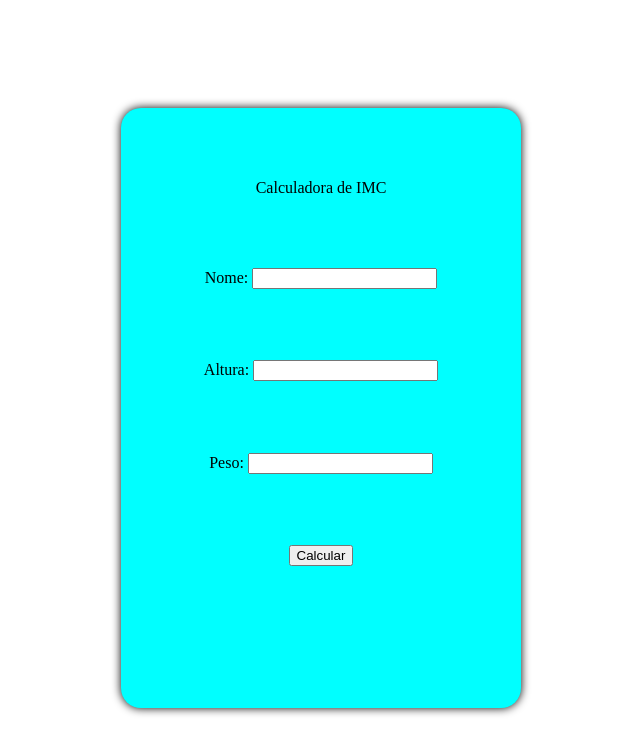
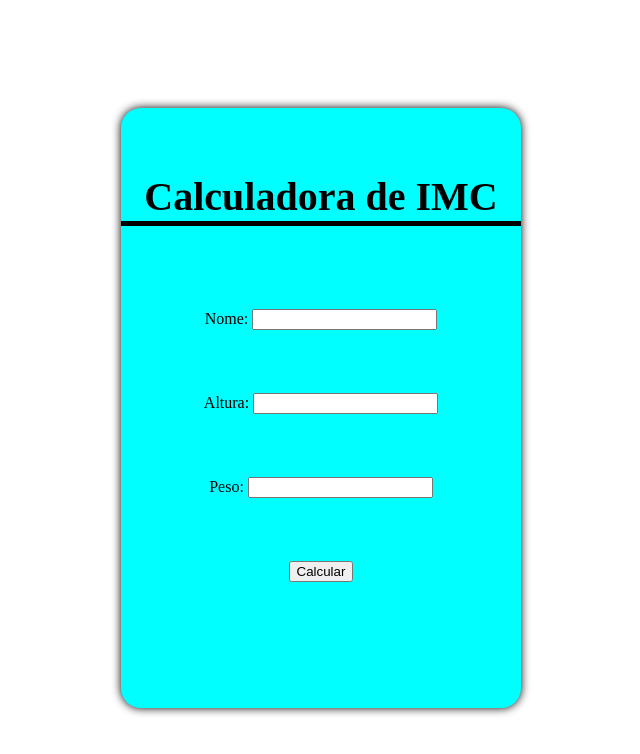
Before and after one commit to MilleneGalettiAcosta/IMC, a plain HTML site: page src/index.html in a window 1280 px wide. Shown: the whole page, without its empty margins (327-967 px from the left). Drawn offline with Linux system fonts and the light colour scheme.

Commit message:
Feat: title css

```diff
--- a/src/style.css
+++ b/src/style.css
@@ -15,5 +15,15 @@ main{
   justify-content: space-evenly;
   border-radius: 20px;
   box-shadow: 0 0 10px black;
+}
 
+#title{
+  display: flex;
+  justify-content: center;
+  align-items: center;
+  width: 100%;
+  height: 50px;
+  font: bold 2.5rem serif;
+  border-bottom: solid 5px black;
+  margin-bottom: 20px;
 }
```
